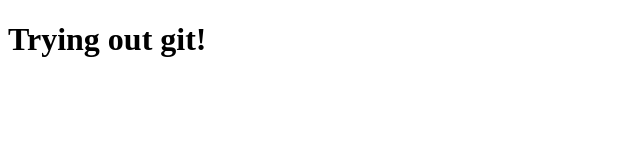
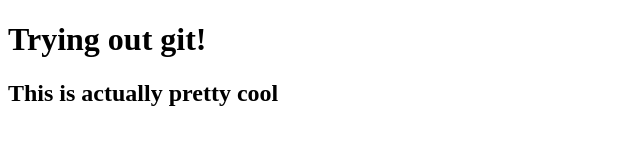
Before and after one commit to iamandrewmayne/git-first, a plain HTML site: page index.html in a window 1280 px wide. Shown: the whole page, without its empty margins (0-640 px from the left). Drawn offline with Linux system fonts and the light colour scheme.

Commit message:
Added H2 to the body

```diff
--- a/index.html
+++ b/index.html
@@ -8,5 +8,6 @@
   </head>
   <body>
     <h1>Trying out git!</h1>
+    <h2>This is actually pretty cool</h2>
   </body>
 </html>
```
